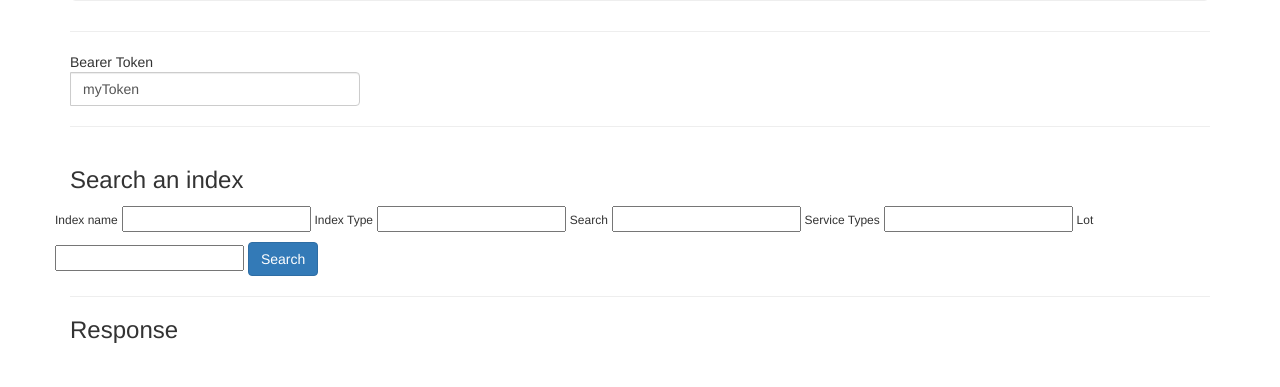
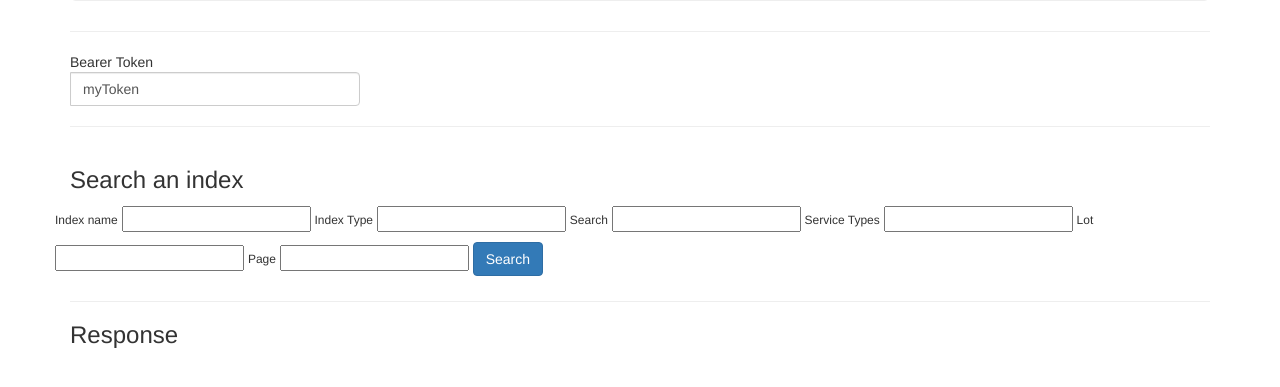
Before and after one commit to Crown-Commercial-Service/digitalmarketplace-search-api, a Flask app: page /_explorer in a window 1280 px wide, after a click on "Search". Shown: the part 266-653 px from the top of the page. Run offline with Flask 2, Linux system fonts and the light colour scheme; some libraries are stand-ins or nearby versions.

Commit message:
Added page to explorer page

```diff
--- a/app/static/explorer.js
+++ b/app/static/explorer.js
@@ -34,6 +34,12 @@ function search() {
             queryString += "&"
         }
         queryString += "filter_lot=" + $('#lot').val()
+    }
+    if($.trim($('#page').val())) {
+        if(queryString) {
+            queryString += "&"
+        }
+        queryString += "page=" + $('#page').val()
     }
     fetch("/" + $('#search_index_name').val() + "/" + $('#search_index_type').val() + "/search?" + encodeURI(queryString))
 }
--- a/app/templates/explorer.html
+++ b/app/templates/explorer.html
@@ -170,6 +170,8 @@
             <input id="serviceTypes" type="text"/>
             <label><h6>Lot</h6></label>
             <input id="lot" type="text"/>
+            <label><h6>Page</h6></label>
+            <input id="page" type="text"/>
 
             <button class="btn btn-primary" type="button"
                     onclick='search();'>Search
```
